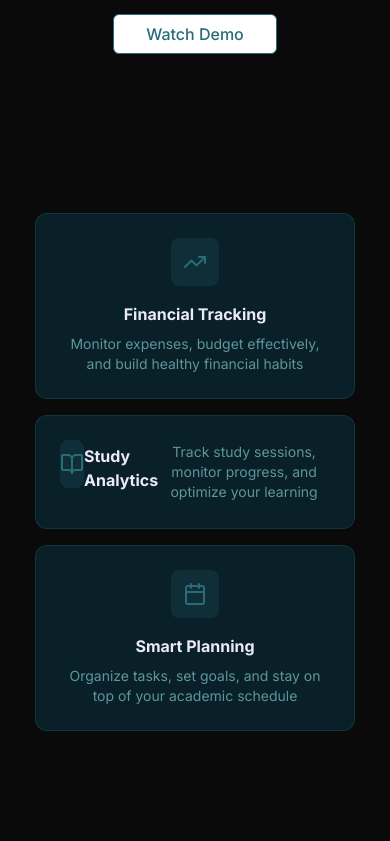
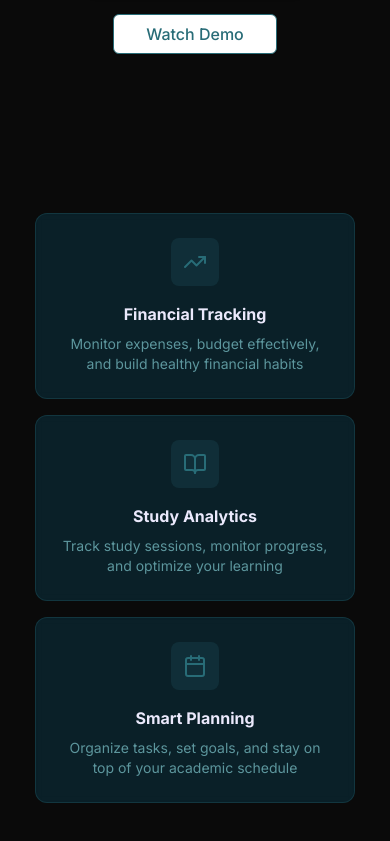
Before and after one commit to Carlthegreatt/Loomi, a Next.js app: page / in a window 390 px wide. Shown: the part 589-1430 px from the top of the page. Before the commit the page ends 1368 px from the top, so only its background shows below. Built offline with nearby package versions, Linux system fonts and the light colour scheme.

Commit message:
Auto-commit HowItWorks.tsx: 2025-08-24 01:47:55

```diff
--- a/src/components/sections/HowItWorks.tsx
+++ b/src/components/sections/HowItWorks.tsx
@@ -17,7 +17,7 @@ export default function HowItWorks() {
           </p>
         </div>
 
-        <div className="w-80 md:w-64 flex md:flex-col items-center p-6 rounded-xl bg-[#0a2f3c]/60 backdrop-blur-sm border border-[#286c77]/30 hover:shadow-lg hover:shadow-[#286c77]/20 transition-all duration-300">
+        <div className="w-80 md:w-64 flex flex-col items-center p-6 rounded-xl bg-[#0a2f3c]/60 backdrop-blur-sm border border-[#286c77]/30 hover:shadow-lg hover:shadow-[#286c77]/20 transition-all duration-300">
           <div className="w-12 h-12 bg-[#286c77]/20 rounded-lg flex items-center justify-center mb-4">
             <BookOpen className="w-6 h-6 text-[#286c77]" />
           </div>
```
